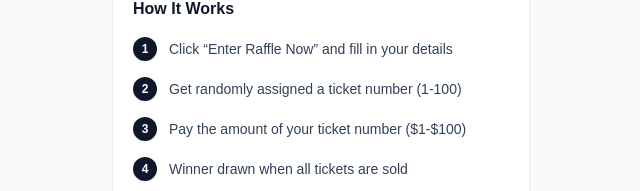
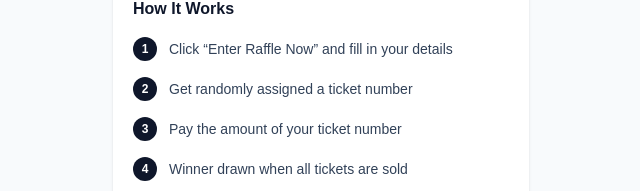
Before and after one commit to jasonroland/yeshivahraffle-, a Next.js app: page / in a window 1280 px wide. Shown: the part 737-928 px from the top of the page, without its empty margins (319-959 px from the left). Built offline with nearby package versions, Linux system fonts and the light colour scheme; no server answers; the database is empty.

Commit message:
125 tickets

```diff
--- a/app/page.tsx
+++ b/app/page.tsx
@@ -49,8 +49,7 @@ export default function Home() {
     return () => clearInterval(interval);
   }, []);
 
-  const totalTickets = 100;
-  const allTicketNumbers = Array.from({ length: totalTickets }, (_, i) => i + 1);
+  const allTicketNumbers = Array.from({ length: stats.total }, (_, i) => i + 1);
   const soldTicketNumbers = new Set(
     tickets.filter(t => t.status === 'sold' || t.status === 'reserved').map(t => t.ticketNumber)
   );
@@ -131,7 +130,7 @@ export default function Home() {
                 2
               </div>
               <p className="text-sm text-slate-700 pt-0.5">
-                Get randomly assigned a ticket number (1-100)
+                Get randomly assigned a ticket number
               </p>
             </div>
 
@@ -140,7 +139,7 @@ export default function Home() {
                 3
               </div>
               <p className="text-sm text-slate-700 pt-0.5">
-                Pay the amount of your ticket number ($1-$100)
+                Pay the amount of your ticket number
               </p>
             </div>
 
@@ -156,7 +155,7 @@ export default function Home() {
 
           <div className="mt-4 p-3 bg-amber-50 rounded-lg border border-amber-200">
             <p className="text-xs text-slate-700">
-              <strong>Note:</strong> Your payment depends on your randomly assigned ticket. You could pay as little as $1 or up to $100.
+              <strong>Note:</strong> Your payment depends on your randomly assigned ticket number.
             </p>
           </div>
         </div>
@@ -238,7 +237,7 @@ export default function Home() {
 
             <div className="bg-amber-50 border border-amber-200 rounded-lg p-3 mb-5">
               <p className="text-xs text-slate-700">
-                You will be randomly assigned a ticket number and charged $1-$100 based on that number.
+                You will be randomly assigned a ticket number and charged based on that number.
               </p>
             </div>
 
```
